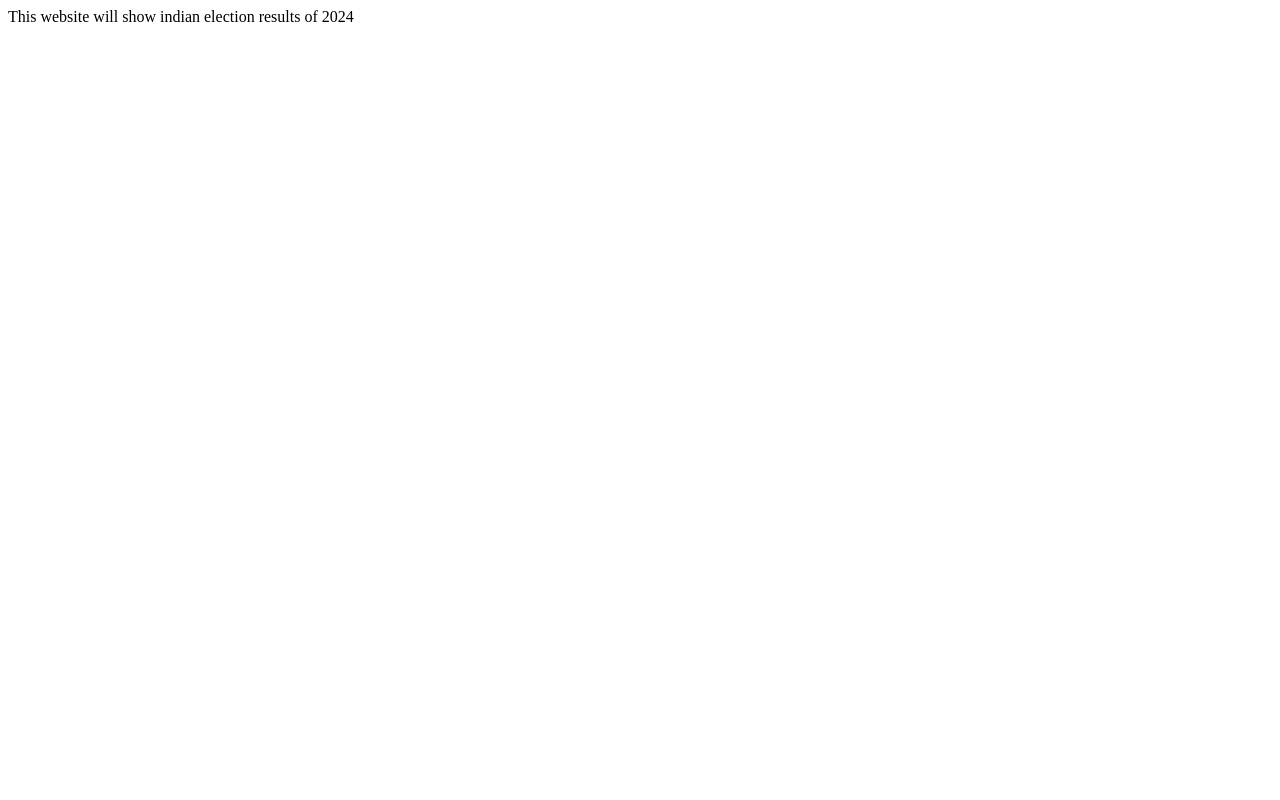
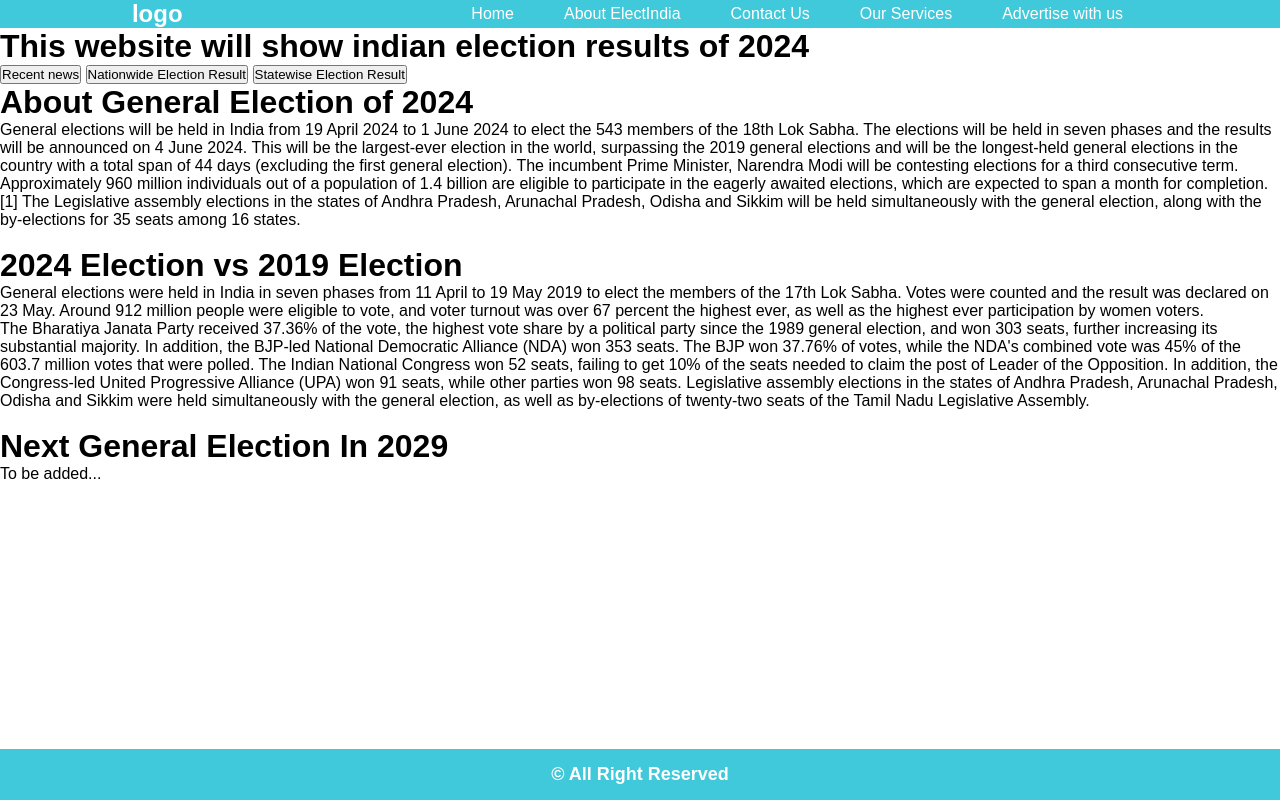
Before and after one commit to bharratgehlot/ELection-Result-2024---India, a plain HTML site: page index.html in a window 1280 px wide. Drawn offline with Linux system fonts and the light colour scheme.

Commit message:
Add files via upload

```diff
--- a/index.html
+++ b/index.html
@@ -1,9 +1,148 @@
 <!DOCTYPE html>
 <html>
+
 <head>
-<title>Election Results of 2024 - India</title>
+  <title>Election Results of 2024 - India</title>
+  <link rel="stylesheet" href="css/home.css">
+  <script src="Javascript/home.js"></script>
 </head>
+
+<header>
+  <div class="logo">
+    <h2>logo</h2>
+  </div>
+
+<nav>
+  <ul>
+      <li><a href="#">Home</a></li>
+      <li><a href="#">About ElectIndia</a></li>
+      <li><a href="#">Contact Us</a></li>
+      <li><a href="#">Our Services</a></li>
+      <li><a href="#">Advertise with us</a></li>
+
+  </ul>
+
+</nav>
+
+
+<style>
+  * {
+    padding: 0;
+    margin: 0;
+    box-sizing: border-box;
+    font-family: Arial, sans-serif;
+  }
+
+  header,
+  footer {
+    background-color: black;
+    color: white;
+    width: 100%;
+  }
+
+  header {
+    display: flex;
+    align-items: center;
+    justify-content: space-around;
+    background-color: #40c9db; /* Additional color */
+  }
+
+  header h2 {
+    font-size: 24px;
+    color: white; /* Ensuring the title color remains white */
+  }
+
+  nav ul {
+    list-style: none;
+    display: flex;
+  }
+
+  nav ul li {
+    margin: 0 10px;
+  }
+
+  nav ul li a {
+    text-decoration: none;
+    color: white;
+    font-size: 16px;
+    padding: 10px 15px;
+    border-radius: 5px;
+    transition: background-color 0.3s ease;
+  }
+
+  nav ul li a:hover {
+    background-color: #4da8da; /* Hover color */
+  }
+
+  footer {
+    position: absolute;
+    bottom: 0;
+    text-align: center;
+    font-size: 12px;
+    padding: 15px;
+    background-color: #40c9db; /* Additional color */
+  }
+</style>
+
+
+</header>
+
 <body>
-  This website will show indian election results of 2024
+  <div class="container1">
+    <h1>This website will show indian election results of 2024 </h1>
+    <button onclick="redirectToPage()"> Recent news </button>
+    <button> Nationwide Election Result</button>
+    <button> Statewise Election Result</button>
+  </div>
+
+  <div class="container2">
+    <div class="section">
+      <h1> About General Election of 2024</h1>
+      <p> General elections will be held in India from 19 April 2024 to 1 June 2024 to elect the 543 members of the 18th
+        Lok Sabha. The elections will be held in seven phases and the results will be announced on 4 June 2024. This
+        will be the largest-ever election in the world, surpassing the 2019 general elections and will be the
+        longest-held general elections in the country with a total span of 44 days (excluding the first general
+        election). The incumbent Prime Minister, Narendra Modi will be contesting elections for a third consecutive
+        term.
+
+        Approximately 960 million individuals out of a population of 1.4 billion are eligible to participate in the
+        eagerly awaited elections, which are expected to span a month for completion.[1]
+
+        The Legislative assembly elections in the states of Andhra Pradesh, Arunachal Pradesh, Odisha and Sikkim will be
+        held simultaneously with the general election, along with the by-elections for 35 seats among 16 states.</p>
+    </div>
+    <br>
+    <div class="section">
+      <h1> 2024 Election vs 2019 Election</h1>
+      <p> General elections were held in India in seven phases from 11 April to 19 May 2019 to elect the members of the
+        17th Lok Sabha. Votes were counted and the result was declared on 23 May. Around 912 million people were
+        eligible to vote, and voter turnout was over 67 percent the highest ever, as well as the highest ever
+        participation by women voters. <br>
+
+        The Bharatiya Janata Party received 37.36% of the vote, the highest vote share by a political party since the
+        1989 general election, and won 303 seats, further increasing its substantial majority. In addition, the BJP-led
+        National Democratic Alliance (NDA) won 353 seats. The BJP won 37.76% of votes, while the NDA's combined vote was
+        45% of the 603.7 million votes that were polled. The Indian National Congress won 52 seats, failing to get 10%
+        of the seats needed to claim the post of Leader of the Opposition. In addition, the Congress-led United
+        Progressive Alliance (UPA) won 91 seats, while other parties won 98 seats.
+
+        Legislative assembly elections in the states of Andhra Pradesh, Arunachal Pradesh, Odisha and Sikkim were held
+        simultaneously with the general election, as well as by-elections of twenty-two seats of the Tamil Nadu
+        Legislative Assembly. </p>
+      <br>
+      <div class="section">
+        <h1> Next General Election In 2029</h1>
+        <p> To be added...</p>
+      </div>
+      <br>
+    </div>
+
+  </div>
+
 </body>
+<footer>
+  <h2>&copy; All Right Reserved</h2>
+</footer>
+
+
 </html>
```
